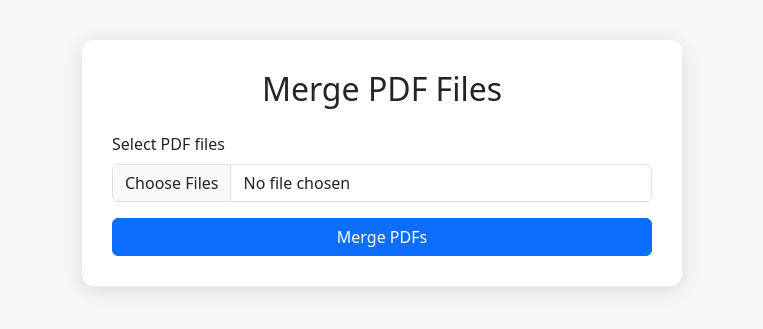
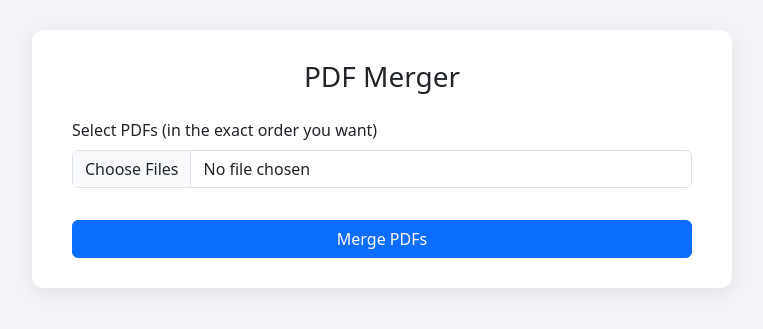
Before and after one commit to RushikeshPatil-python/fisheries, a FastAPI app: page /pdf-merger in a window 1280 px wide. Shown: the top 329 px of the page, without its empty margins (258-1021 px from the left). Run offline with FastAPI, Linux system fonts and the light colour scheme.

Commit message:
Enhance PDF merging functionality with improved UI and dynamic filename generation

```diff
--- a/main.py
+++ b/main.py
@@ -52,23 +52,24 @@ async def merge_pdfs(files: list[UploadFile] = File(...)):
     try:
         # Merge PDFs in memory
         for pdf in files:
+            print("received_file:", pdf.filename, "at: ", datetime.datetime.now())
             if pdf.content_type != "application/pdf":
                 raise HTTPException(status_code=400, detail=f"{pdf.filename} is not a valid PDF")
 
             pdf_bytes = await pdf.read()
             merger.append(io.BytesIO(pdf_bytes))
+            print("merged:", pdf.filename, "at: ", datetime.datetime.now())
 
         # Output PDF stored in memory
         output_buffer = io.BytesIO()
         merger.write(output_buffer)
         merger.close()
-
+        print("merging complete", "at: ", datetime.datetime.now())
         output_buffer.seek(0)
 
         # Dynamic filename
-        timestamp = datetime.datetime.now().strftime("%Y%m%d_%H%M%S")
-        filename = f"merged_{timestamp}.pdf"
-
+        filename = f"{files[0].filename.replace('.pdf', '').replace(' ', '_')}_merged.pdf"
+        print("prepared for download at: ", datetime.datetime.now())
         return StreamingResponse(
             output_buffer,
             media_type="application/pdf",
@@ -118,7 +119,7 @@ async def fill_docx(payload: InputData, background_tasks: BackgroundTasks):
     for key, val in data_dict.items():
         val = "" if val is None else str(val)
         if key == "date":
-            context[key] = format_date(val)
+            context[key] = "18/12/2025"
         else:
             context[key] = val
         context[f"{key}_english"] = val
--- a/templates/pdf_merger.html
+++ b/templates/pdf_merger.html
@@ -2,47 +2,110 @@
 <html lang="en">
 <head>
     <meta charset="UTF-8">
-    <title>PDF Merger</title>
-    <link href="https://cdn.jsdelivr.net/npm/bootstrap@5.3.2/dist/css/bootstrap.min.css" rel="stylesheet">
+    <title>Merge PDFs</title>
+
+    <!-- Bootstrap CSS -->
+    <link
+        href="https://cdn.jsdelivr.net/npm/bootstrap@5.3.2/dist/css/bootstrap.min.css"
+        rel="stylesheet"
+    >
 
     <style>
-        body { background: #f4f6f8; padding: 40px; }
-        .container {
-            background: #fff; padding: 30px; border-radius: 12px;
-            box-shadow: 0 4px 20px rgba(0,0,0,0.1); max-width: 600px;
+        body {
+            background: #f2f4f7;
+            padding: 30px;
         }
-        #loader { display: none; }
+        .container-box {
+            background: white;
+            padding: 30px 40px;
+            border-radius: 12px;
+            max-width: 700px;
+            margin: auto;
+            box-shadow: 0 4px 20px rgba(0,0,0,0.08);
+        }
+        .spinner-border {
+            width: 1.2rem;
+            height: 1.2rem;
+        }
     </style>
 </head>
+<body>
 
-<body>
-<div class="container">
-    <h2 class="mb-4 text-center">Merge PDF Files</h2>
+<div class="container-box">
 
-    <form id="pdfForm">
+    <h3 class="text-center mb-4">PDF Merger</h3>
+
+    <!-- File picker -->
     <div class="mb-3">
-            <label class="form-label">Select PDF files</label>
-            <input class="form-control" type="file" name="files" accept="application/pdf" multiple required>
+        <label class="form-label">Select PDFs (in the exact order you want)</label>
+        <input type="file" id="pdfInput" accept="application/pdf" multiple class="form-control">
     </div>
 
-        <button class="btn btn-primary w-100" type="submit">Merge PDFs</button>
-    </form>
+    <!-- List files in the order selected -->
+    <ul id="pdfList" class="list-group mb-3"></ul>
 
-    <div id="loader" class="mt-3 text-center">
-        <div class="spinner-border text-primary"></div>
-        <p>Merging PDFs, please wait...</p>
-    </div>
+    <!-- Merge button -->
+    <button id="mergeBtn" class="btn btn-primary w-100" onclick="mergePDFs()">
+        Merge PDFs
+    </button>
+
 </div>
 
 <script>
-document.getElementById("pdfForm").addEventListener("submit", async function (e) {
-    e.preventDefault();
+    let orderedFiles = [];  // Stores selected files in correct order
 
-    const loader = document.getElementById("loader");
-    loader.style.display = "block";
+    // When user selects PDFs
+    document.getElementById("pdfInput").addEventListener("change", function (event) {
+        const selected = Array.from(event.target.files);
 
-    const form = e.target;
-    const formData = new FormData(form);
+        // Append selected files in sequence
+        selected.forEach(file => orderedFiles.push(file));
+
+        // Update list UI
+        renderList();
+    });
+
+    // Show selected PDFs with remove option
+    function renderList() {
+        const list = document.getElementById("pdfList");
+        list.innerHTML = "";
+
+        orderedFiles.forEach((file, index) => {
+            const li = document.createElement("li");
+            li.className = "list-group-item d-flex justify-content-between align-items-center";
+
+            li.innerHTML = `
+                <span>${index + 1}. ${file.name}</span>
+                <button class="btn btn-danger btn-sm" onclick="removeFile(${index})">Remove</button>
+            `;
+
+            list.appendChild(li);
+        });
+    }
+
+    // Remove a selected file
+    function removeFile(index) {
+        orderedFiles.splice(index, 1);
+        renderList();
+    }
+
+    // Send PDFs to backend with original filenames
+    async function mergePDFs() {
+        if (orderedFiles.length === 0) {
+            alert("Please select at least one PDF.");
+            return;
+        }
+
+        const mergeBtn = document.getElementById("mergeBtn");
+        mergeBtn.disabled = true;
+        mergeBtn.innerHTML = `<span class="spinner-border"></span> Merging...`;
+
+        const formData = new FormData();
+
+        // Append files with REAL names
+        orderedFiles.forEach((file) => {
+            formData.append("files", file, file.name);
+        });
 
         try {
             const response = await fetch("/merge-pdfs", {
@@ -51,40 +114,46 @@ document.getElementById("pdfForm").addEventListener("submit", async function (e)
             });
 
             if (!response.ok) {
-            alert("Failed to merge PDFs");
-            loader.style.display = "none";
+                alert("Merge failed.");
+                mergeBtn.disabled = false;
+                mergeBtn.innerHTML = "Merge PDFs";
                 return;
             }
 
             // Download merged PDF
+            let filename = "merged.pdf";
+            const cd = response.headers.get("Content-Disposition");
+            if (cd) {
+                const match = cd.match(/filename="([^"]+)"/);
+                if (match) {
+                    filename = match[1];
+                }
+            }
+
+            // Download using the correct filename
             const blob = await response.blob();
-        const url = URL.createObjectURL(blob);
+            const url = window.URL.createObjectURL(blob);
 
             const a = document.createElement("a");
             a.href = url;
+            a.download = filename;
+            a.click();
 
-        // Parse filename from headers
-        const cd = response.headers.get("Content-Disposition");
-        let filename = "merged.pdf";
+            setTimeout(() => URL.revokeObjectURL(url), 2000);
 
-        if (cd && cd.includes("filename=")) {
-            filename = cd.split("filename=")[1].replace(/"/g, "");
+
+            // Reset UI
+            orderedFiles = [];
+            renderList();
+            document.getElementById("pdfInput").value = "";
+
+        } catch (error) {
+            alert("Error merging files.");
         }
 
-        a.download = filename;
-        a.click();
-        URL.revokeObjectURL(url);
-
-        // Reset form
-        form.reset();
-
-    } catch (err) {
-        console.error(err);
-        alert("Error merging PDFs");
+        mergeBtn.disabled = false;
+        mergeBtn.innerHTML = "Merge PDFs";
     }
-
-    loader.style.display = "none";
-});
 </script>
 
 </body>
```
Lines whose indentation alone changed are shown as unchanged.
